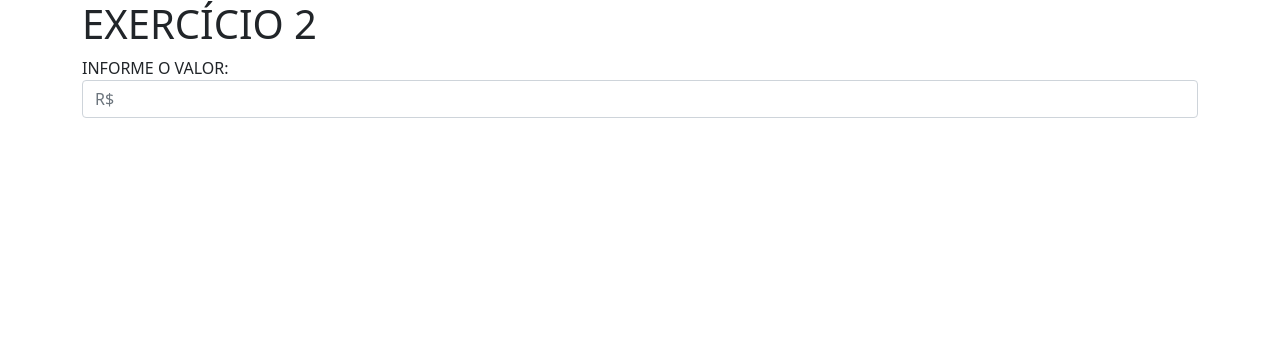
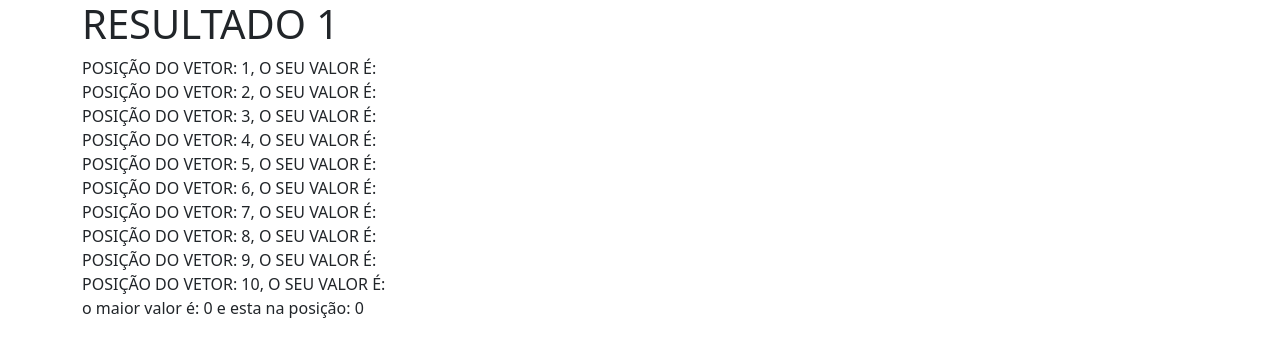
Before and after one commit to luis4PF/Eletiva-1-LinguagemdeProgramacao4, a PHP site: page /resultado.php in a window 1280 px wide. Shown: the top 357 px of the page. Run offline with PHP 8.4, Linux system fonts and the light colour scheme; data that the repository does not hold is empty.

Commit message:
Update resultado.php

```diff
--- a/listaExercicios-2/exercicio1/resultado.php
+++ b/listaExercicios-2/exercicio1/resultado.php
@@ -8,29 +8,29 @@
     <!-- Bootstrap CSS -->
     <link href="https://cdn.jsdelivr.net/npm/bootstrap@5.1.3/dist/css/bootstrap.min.css" rel="stylesheet" integrity="sha384-1BmE4kWBq78iYhFldvKuhfTAU6auU8tT94WrHftjDbrCEXSU1oBoqyl2QvZ6jIW3" crossorigin="anonymous">
 
-    <title>EXERCICIO 2</title>
+    <title>RESULTADO 1</title>
   </head>
   <body class="container">
-    <h1>EXERCÍCIO 2</h1>
-    <form method="post">
-        <div class="row">
-            <div class="col">
-                <label for="valor1" class="label-control">
-                    INFORME O VALOR:
-                </label>
-                <input type="number" step="any" name="valor1[]" placeholder="R$"
-                    id="valor1" value="<?=$valor1?>" class="form-control" />
-            </div>
-        </div>
-    </form>
+    <h1>RESULTADO 1</h1>
+
     <?php
-    $valor1 = [];
-    $valor1 = array();
-    for ($valor1 = 0; $valor1 < 5; $valor1++){
-        foreach($_POST['valor1'] as $val){
-            echo "$val\n";
+    for ($i = 1; $i <= 10; $i++) {
+        $vetor[$i] = $_POST["valor$i"];
+    }
+
+    $posicao = 0;
+    $maior = 0; //qualquer valor maior que 0 sera trocado
+
+    //var_dump($vetor);
+    foreach($vetor as $chave => $valor){
+        echo "POSIÇÃO DO VETOR: $chave, O SEU VALOR É: $valor\n";
+        echo "<br>";
+        if ($valor > $maior){
+          $maior = $valor;
+          $posicao = $chave;
         }
     }
+    echo "o maior valor é: $maior e esta na posição: $posicao";
     ?>
     <!-- Optional JavaScript; choose one of the two! -->
 
```
